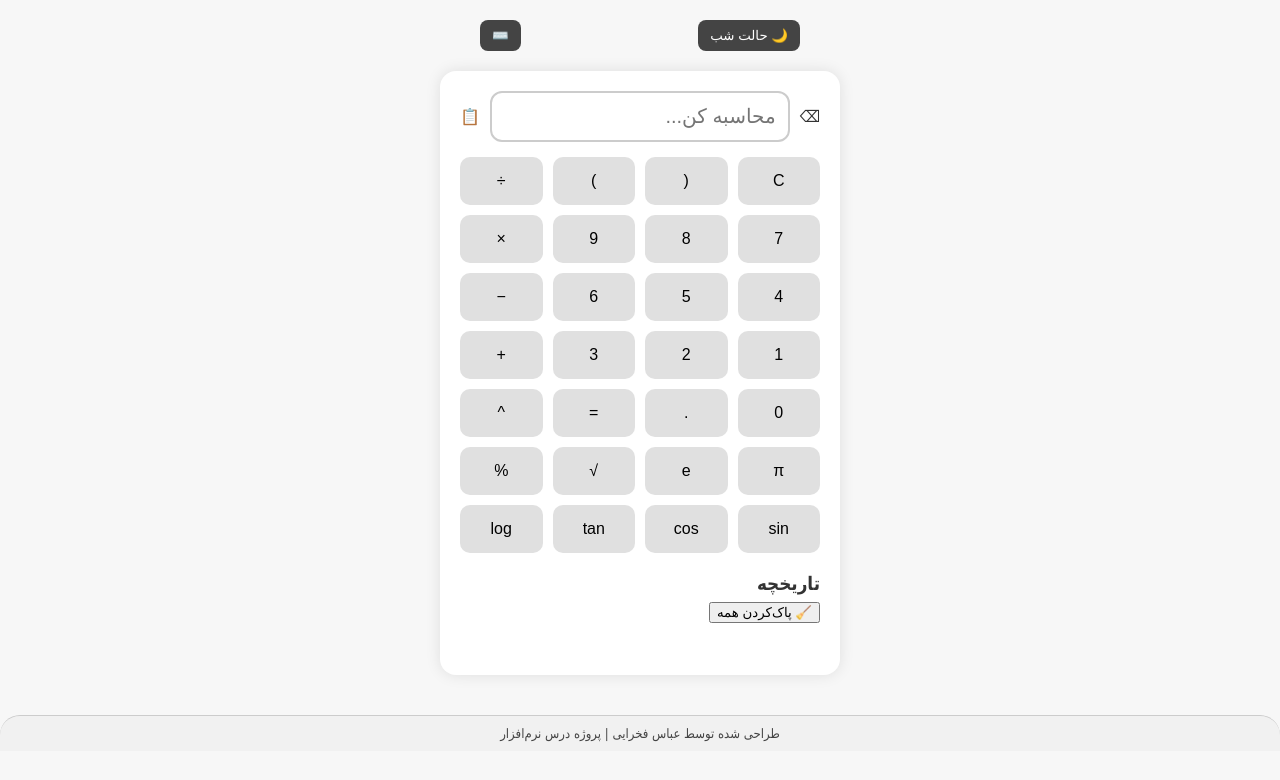
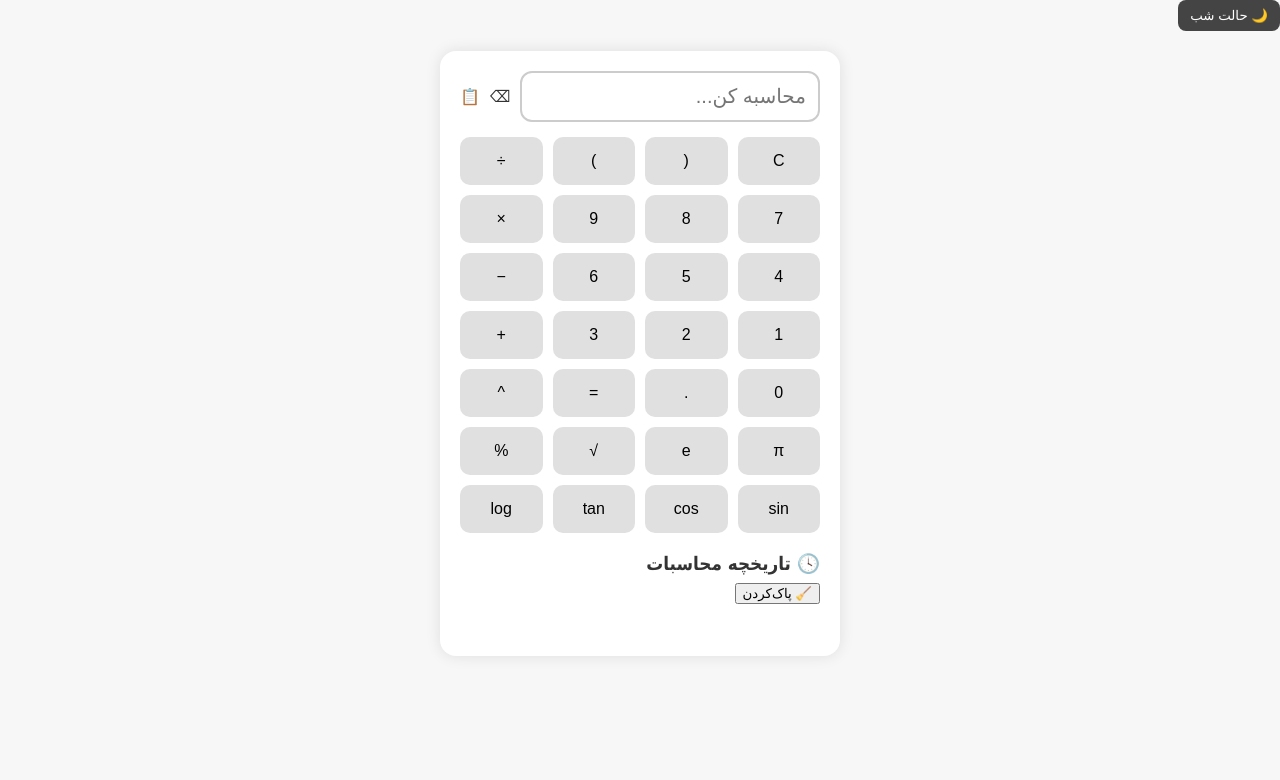
Before and after one commit to abbasTtBoy1235/abbasfakhraeiproject1, a plain HTML site: page index.html in a window 1280 px wide. Drawn offline with Linux system fonts and the light colour scheme.

Commit message:
Update index.html

```diff
--- a/index.html
+++ b/index.html
@@ -7,16 +7,13 @@
   <link rel="stylesheet" href="style.css">
 </head>
 <body>
-  <div class="top-controls">
-    <button id="toggle-theme">🌙 حالت شب</button>
-    <button id="keyboard-btn">⌨️</button>
-  </div>
+  <button id="toggle-theme">🌙 حالت شب</button>
 
   <div class="calculator">
     <div class="display-container">
-      <span id="backspace" title="حذف">⌫</span>
-      <input type="text" id="display" inputmode="decimal" placeholder="محاسبه کن..." readonly>
-      <span id="copy" title="کپی">📋</span>
+      <input type="text" id="display" inputmode="decimal" autocomplete="off" placeholder="محاسبه کن...">
+      <span id="backspace" title="حذف کاراکتر">⌫</span>
+      <span id="copy" title="کپی نتیجه">📋</span>
     </div>
 
     <div class="buttons">
@@ -57,16 +54,12 @@
     </div>
 
     <div class="history">
-      <h3>تاریخچه</h3>
-      <button id="clear-history">🧹 پاک‌کردن همه</button>
+      <h3>🕓 تاریخچه محاسبات</h3>
+      <button id="clear-history">🧹 پاک‌کردن</button>
       <ul id="history-list"></ul>
     </div>
   </div>
 
-  <footer class="site-footer">
-    طراحی شده توسط عباس فخرایی | پروژه درس نرم‌افزار
-  </footer>
-
   <script src="script.js"></script>
 </body>
 </html>
```
